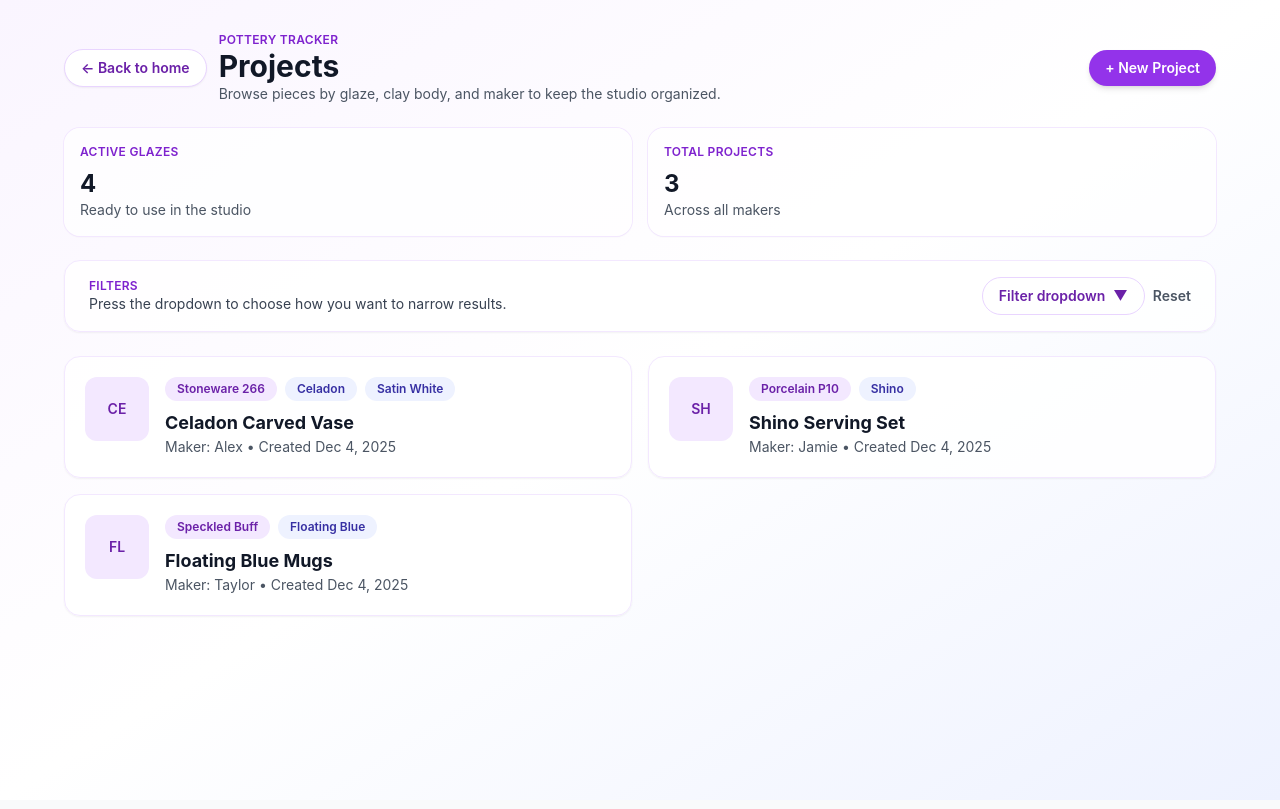
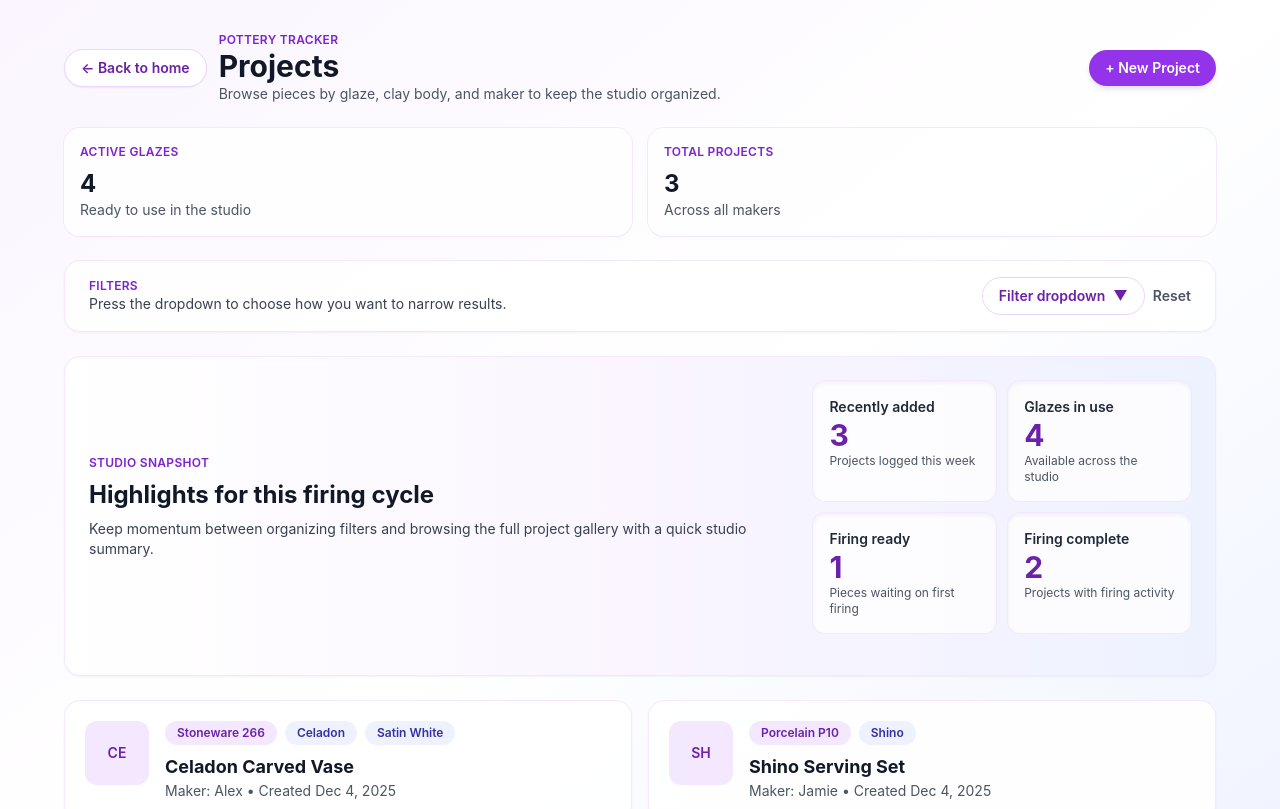
Before and after one commit to jdin9/KilnTracker, a Next.js app: page /projects in a window 1280 px wide. Shown: the top 809 px of the page. Built offline with nearby package versions, Linux system fonts and the light colour scheme.

Commit message:
Add studio snapshot panel to projects page

```diff
--- a/src/app/projects/page.tsx
+++ b/src/app/projects/page.tsx
@@ -450,6 +450,41 @@ export default function ProjectsPage() {
           )}
         </div>
 
+        <div className="rounded-2xl border border-purple-100 bg-gradient-to-r from-white via-purple-50 to-indigo-50 p-6 shadow-sm min-h-[320px]">
+          <div className="flex flex-col gap-6 md:flex-row md:items-center md:justify-between">
+            <div className="space-y-2">
+              <p className="text-xs font-semibold uppercase tracking-wide text-purple-700">Studio snapshot</p>
+              <h2 className="text-2xl font-bold text-gray-900">Highlights for this firing cycle</h2>
+              <p className="text-sm text-gray-700">
+                Keep momentum between organizing filters and browsing the full project gallery with a quick studio summary.
+              </p>
+            </div>
+
+            <div className="grid gap-3 md:grid-cols-2">
+              <div className="rounded-xl bg-white/80 p-4 shadow-inner ring-1 ring-purple-100">
+                <p className="text-sm font-semibold text-gray-800">Recently added</p>
+                <p className="text-3xl font-bold text-purple-800">{combinedProjects.slice(0, 3).length}</p>
+                <p className="text-xs text-gray-600">Projects logged this week</p>
+              </div>
+              <div className="rounded-xl bg-white/80 p-4 shadow-inner ring-1 ring-purple-100">
+                <p className="text-sm font-semibold text-gray-800">Glazes in use</p>
+                <p className="text-3xl font-bold text-purple-800">{glazeFilterOptions.length}</p>
+                <p className="text-xs text-gray-600">Available across the studio</p>
+              </div>
+              <div className="rounded-xl bg-white/80 p-4 shadow-inner ring-1 ring-purple-100">
+                <p className="text-sm font-semibold text-gray-800">Firing ready</p>
+                <p className="text-3xl font-bold text-purple-800">{filteredProjects.filter((project) => !(project.steps || []).some((step: any) => step.type === "firing")).length}</p>
+                <p className="text-xs text-gray-600">Pieces waiting on first firing</p>
+              </div>
+              <div className="rounded-xl bg-white/80 p-4 shadow-inner ring-1 ring-purple-100">
+                <p className="text-sm font-semibold text-gray-800">Firing complete</p>
+                <p className="text-3xl font-bold text-purple-800">{filteredProjects.filter((project) => (project.steps || []).some((step: any) => step.type === "firing")).length}</p>
+                <p className="text-xs text-gray-600">Projects with firing activity</p>
+              </div>
+            </div>
+          </div>
+        </div>
+
         <section className="grid gap-4 md:grid-cols-2">
           {filteredProjects.map((project) => (
             <Link
```
